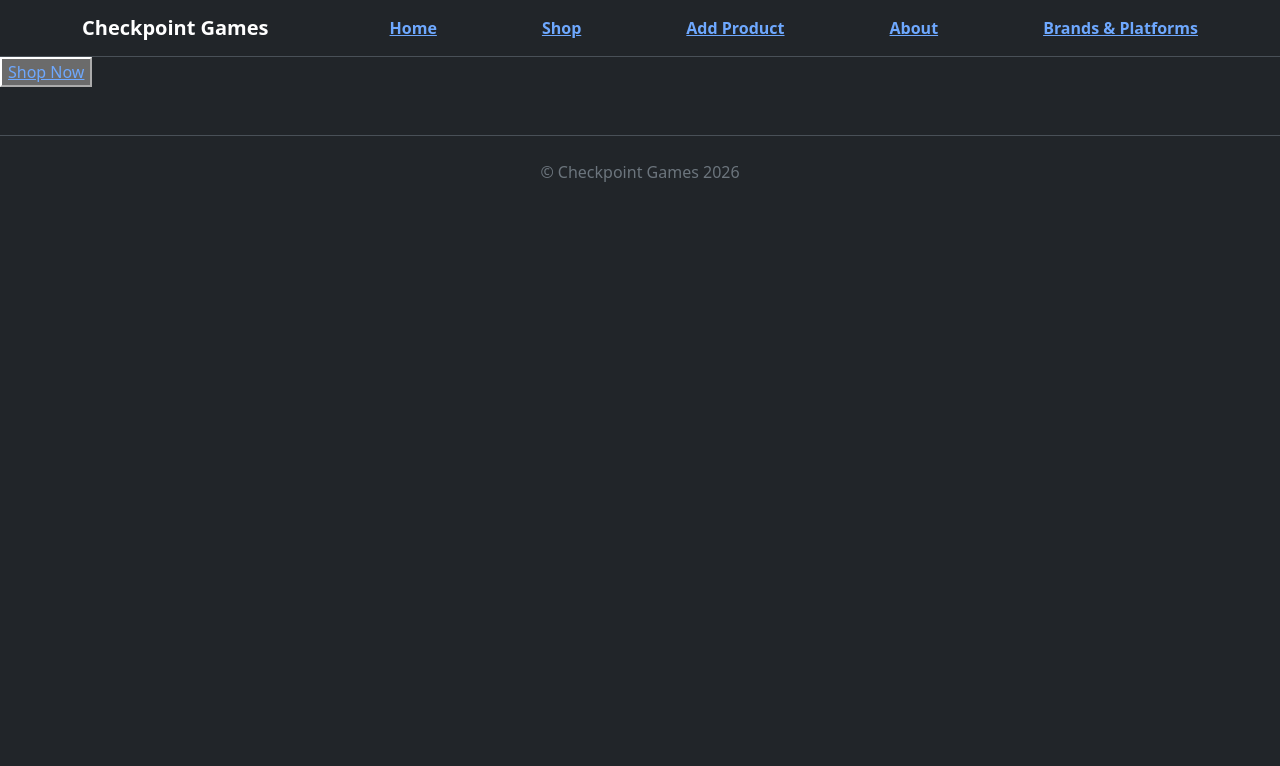
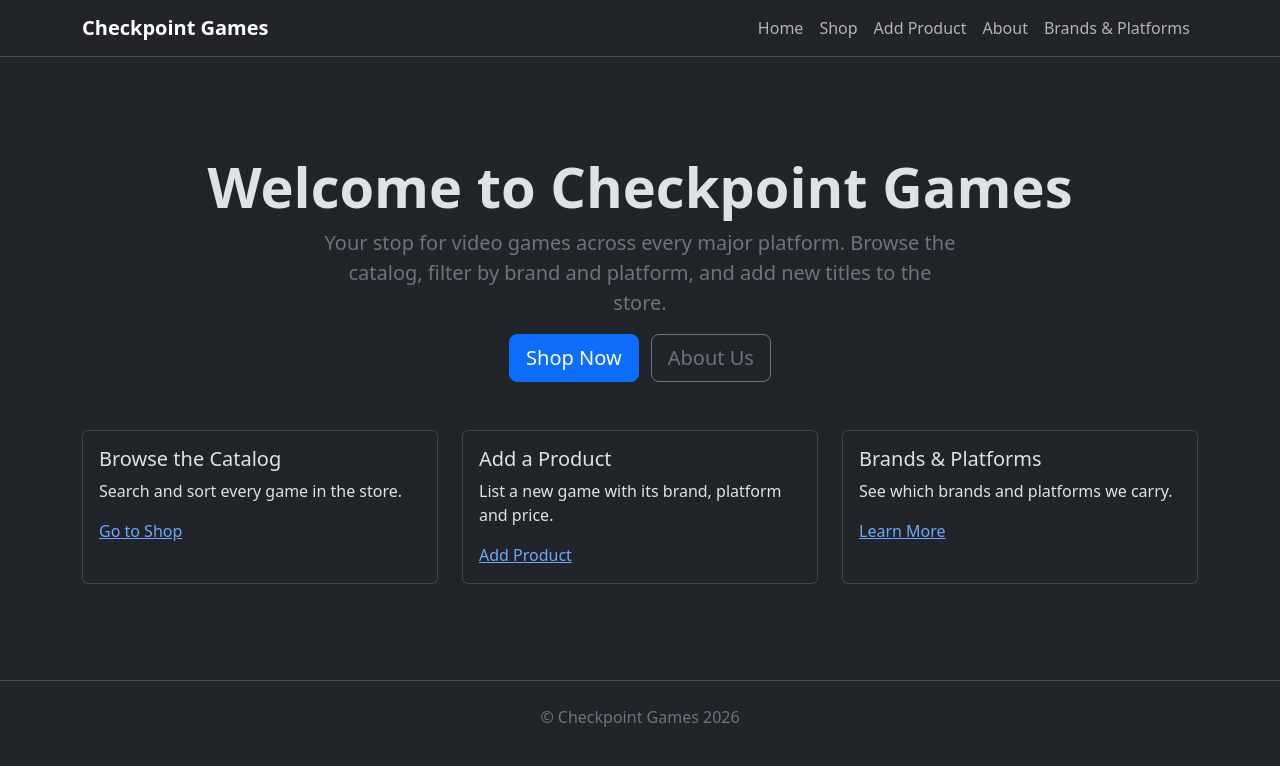
Before and after one commit to KenselSecE/checkpoint-games, a Spring Boot app: page / in a window 1280 px wide. Shown: the top 766 px of the page. Run offline with Spring Boot 4, Linux system fonts and the light colour scheme.

Commit message:
Add page content and fix navbar

```diff
--- a/src/main/resources/templates/fragments/home.html
+++ b/src/main/resources/templates/fragments/home.html
@@ -1,14 +1,54 @@
 <!DOCTYPE html>
 <html lang="en" xmlns:th="http://www.thymeleaf.org" data-bs-theme="dark">
 <head>
-    <meta charset="UTF-8">
-    <link href="https://cdn.jsdelivr.net/npm/bootstrap@5.3.3/dist/css/bootstrap.min.css" rel="stylesheet">
     <title>Home | Checkpoint Games</title>
-    <div th:replace="~{fragments/layout :: head}"></div>
+    <th:block th:replace="~{fragments/layout :: head}"></th:block>
 </head>
 <body>
-    <div th:replace="~{fragments/layout :: navbar}"></div>
-    <button><a th:href="@{/products}">Shop Now</a></button>
-    <div th:replace="~{fragments/layout :: footer}"></div>
+<div th:replace="~{fragments/layout :: navbar}"></div>
+
+<main class="container py-5">
+    <section class="text-center py-5">
+        <h1 class="display-4 fw-bold">Welcome to Checkpoint Games</h1>
+        <p class="lead text-secondary mx-auto" style="max-width: 640px;">
+            Your stop for video games across every major platform. Browse the catalog,
+            filter by brand and platform, and add new titles to the store.
+        </p>
+        <a class="btn btn-primary btn-lg me-2" th:href="@{/products}">Shop Now</a>
+        <a class="btn btn-outline-secondary btn-lg" th:href="@{/about}">About Us</a>
+    </section>
+
+    <section class="row g-4">
+        <div class="col-md-4">
+            <div class="card h-100">
+                <div class="card-body">
+                    <h2 class="h5 card-title">Browse the Catalog</h2>
+                    <p class="card-text">Search and sort every game in the store.</p>
+                    <a th:href="@{/products}" class="stretched-link">Go to Shop</a>
+                </div>
+            </div>
+        </div>
+        <div class="col-md-4">
+            <div class="card h-100">
+                <div class="card-body">
+                    <h2 class="h5 card-title">Add a Product</h2>
+                    <p class="card-text">List a new game with its brand, platform and price.</p>
+                    <a th:href="@{/products/new}" class="stretched-link">Add Product</a>
+                </div>
+            </div>
+        </div>
+        <div class="col-md-4">
+            <div class="card h-100">
+                <div class="card-body">
+                    <h2 class="h5 card-title">Brands &amp; Platforms</h2>
+                    <p class="card-text">See which brands and platforms we carry.</p>
+                    <a th:href="@{/info}" class="stretched-link">Learn More</a>
+                </div>
+            </div>
+        </div>
+    </section>
+</main>
+
+<div th:replace="~{fragments/layout :: footer}"></div>
 </body>
 </html>
--- a/src/main/resources/templates/fragments/layout.html
+++ b/src/main/resources/templates/fragments/layout.html
@@ -11,16 +11,26 @@
 <nav th:fragment="navbar" class="navbar navbar-expand-lg border-bottom">
     <div class="container">
         <a class="navbar-brand fw-bold" th:href="@{/}">Checkpoint Games</a>
-        <a class="nav-brand fw-bold" th:href="@{/}">Home</a>
-        <a class="nav-brand fw-bold" th:href="@{/products}">Shop</a>
-        <a class="nav-brand fw-bold" th:href="@{//products/new}">Add Product</a>
-        <a class="nav-brand fw-bold" th:href="@{/about}">About</a>
-        <a class="nav-brand fw-bold" th:href="@{/info}">Brands & Platforms</a>
+        <button class="navbar-toggler" type="button" data-bs-toggle="collapse"
+                data-bs-target="#mainNav" aria-controls="mainNav"
+                aria-expanded="false" aria-label="Toggle navigation">
+            <span class="navbar-toggler-icon"></span>
+        </button>
+        <div class="collapse navbar-collapse" id="mainNav">
+            <ul class="navbar-nav ms-auto">
+                <li class="nav-item"><a class="nav-link" th:href="@{/}">Home</a></li>
+                <li class="nav-item"><a class="nav-link" th:href="@{/products}">Shop</a></li>
+                <li class="nav-item"><a class="nav-link" th:href="@{/products/new}">Add Product</a></li>
+                <li class="nav-item"><a class="nav-link" th:href="@{/about}">About</a></li>
+                <li class="nav-item"><a class="nav-link" th:href="@{/info}">Brands &amp; Platforms</a></li>
+            </ul>
+        </div>
     </div>
 </nav>
 
 <footer th:fragment="footer" class="border-top py-4 mt-5 text-center text-secondary">
     &copy; Checkpoint Games 2026
+    <script src="https://cdn.jsdelivr.net/npm/bootstrap@5.3.3/dist/js/bootstrap.bundle.min.js"></script>
 </footer>
 
 </body>
```
Also changed, not shown: src/main/resources/templates/fragments/about.html (+16 -4 lines), src/main/resources/templates/fragments/info.html (+25 -2 lines), 1 other file.
